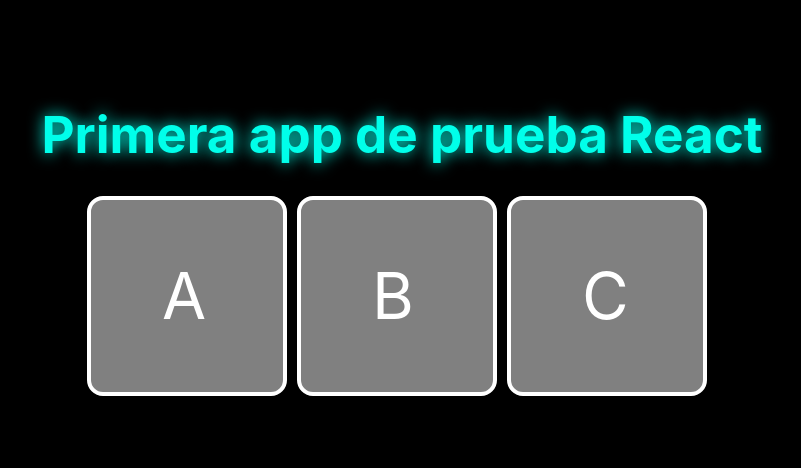
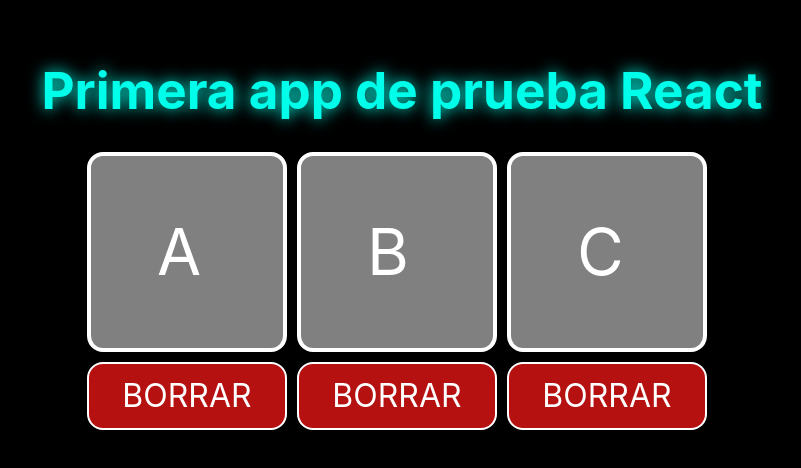
Before and after one commit to FranAM1/prueba-react, a React (Vite) app: page / in a window 1280 px wide. Shown: the part 166-634 px from the top of the page, without its empty margins (238-1039 px from the left). Built offline with nearby package versions, Linux system fonts and the light colour scheme.

Commit message:
Borrar e imprimir valor al pulsar enter

```diff
--- a/src/App.css
+++ b/src/App.css
@@ -42,7 +42,7 @@ body{
 .cell > input {
   all: unset;
   font-size: 4rem;
-  width: 50px;
+  width: 60px;
 }
 
 .addCell {
@@ -51,3 +51,35 @@ body{
   height: 200px;
   width: 10px;
 }
+
+.stringContainer {
+  font-size: 4rem;
+  color: rgb(0, 255, 234);
+  text-shadow: 0 0 1rem rgb(0, 255, 234);
+  text-align: center;
+}
+
+.botonBorrar{
+  background-color: rgb(182, 17, 17);
+  color: white;
+  border-radius: 1rem;
+  border: 2px solid white;
+  cursor: pointer;
+  font-size: 2rem;
+  display: grid;
+  padding: 0.5rem;
+  place-items: center;
+  margin-top: 10px;
+  margin-bottom: 10px;
+  transition: background-color 0.5s;
+}
+
+.botonBorrar:hover{
+  background-color: rgb(116, 13, 13);
+}
+
+.grid {
+  display: grid;
+  grid-template-columns: repeat(2, auto);
+  grid-template-rows: repeat(2, auto);
+}
--- a/src/App.tsx
+++ b/src/App.tsx
@@ -3,6 +3,8 @@ import './App.css'
 
 function App() {
   const [cells, setCells] = useState(["A", "B", "C"])
+
+  const [string, setString] = useState("")
 
   function changeContent(newValue: string, index: number) {
     const nextValue = cells.slice()
@@ -19,7 +21,7 @@ function App() {
   function createString(e: KeyboardEvent) {
     if (e.key !== "Enter") return
 
-    console.log(cells.join(""))
+    setString(cells.join(""))
   }
 
   useEffect(() => {
@@ -37,7 +39,7 @@ function App() {
       <div className="cellsContainer">
         {
         cells.map((cell, index) => (
-          <>
+          <div className="grid">
             <div
             className={`cell ${cell === "" ? "emptyCell" : ""}`}
             key={index}
@@ -46,10 +48,12 @@ function App() {
             </div>
             {index < cells.length &&
             <span className= "addCell" onClick={() => addCell(index)}></span>}
-          </>
+            <span className="botonBorrar">BORRAR</span>
+          </div>
         ))
         }
       </div>
+      <div className="stringContainer"> {string} </div>
     </>
   )
 }
```
